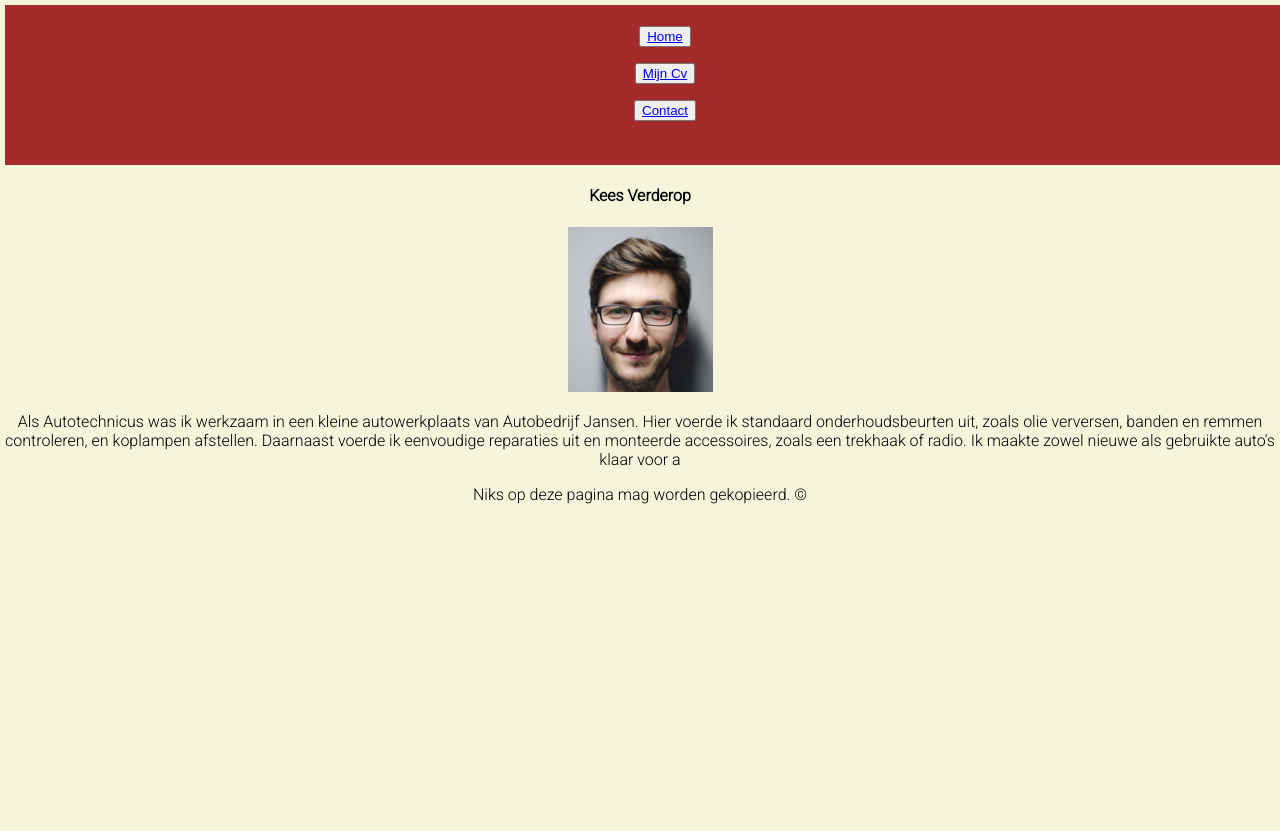
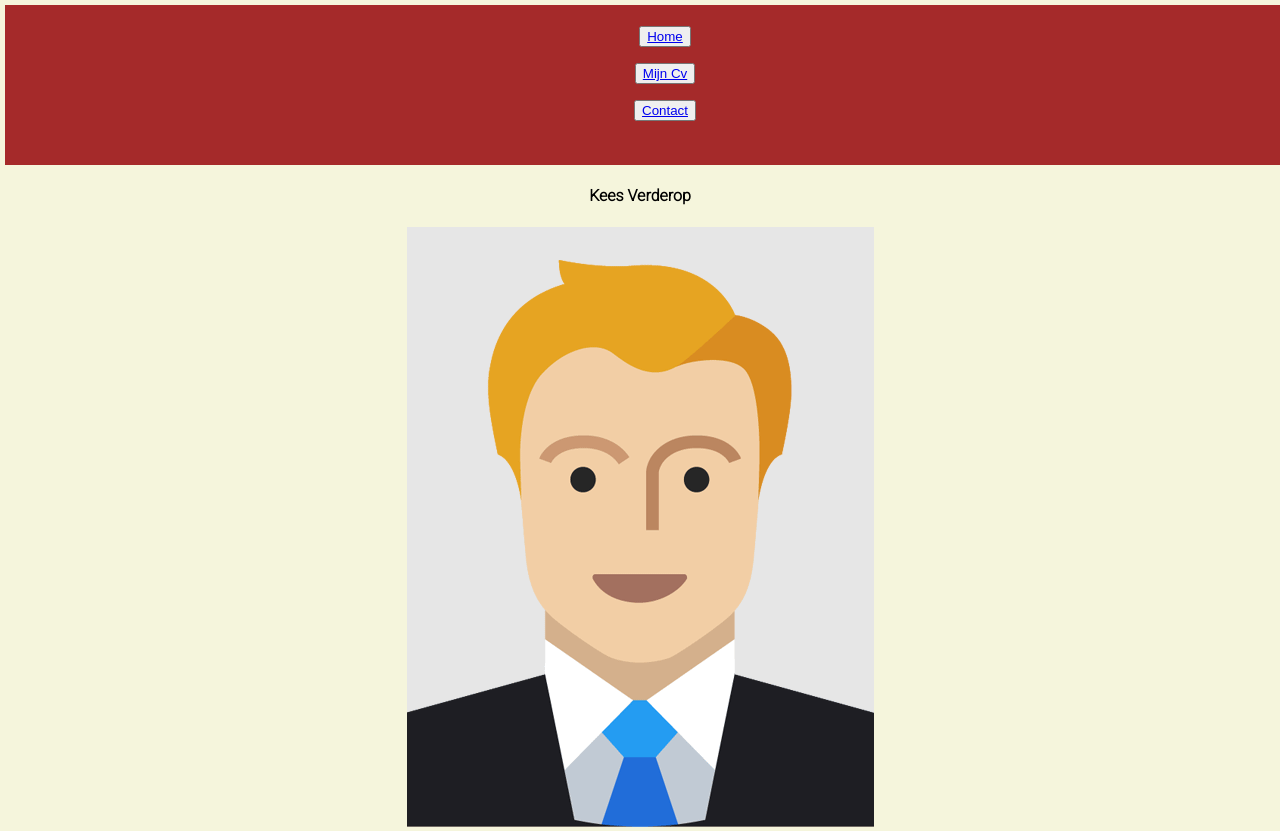
Before and after one commit to SeaScho/huiswerkles15, a plain HTML site: page index.html in a window 1280 px wide. Shown: the top 831 px of the page. Before the commit the page ends 800 px from the top, so only its background shows below. Drawn offline with Linux system fonts and the light colour scheme.

Commit message:
add pasfoto

```diff
--- a/index.html
+++ b/index.html
@@ -20,7 +20,7 @@
     </header>
     <article>
         <h4>Kees Verderop</h4>
-        <img src="images/pasfoto.png" alt="pasfoto Kees Vederop">
+        <img src="images/pasfoto.gif" alt="pasfoto Kees Vederop">
         <p>
 
 
```
Also changed, not shown: images/pasfoto.gif (added).
